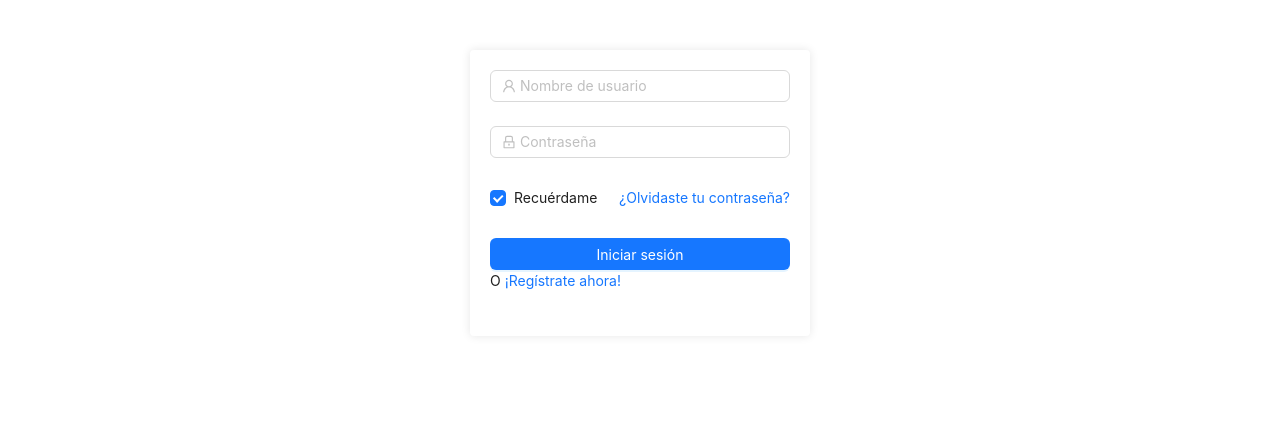
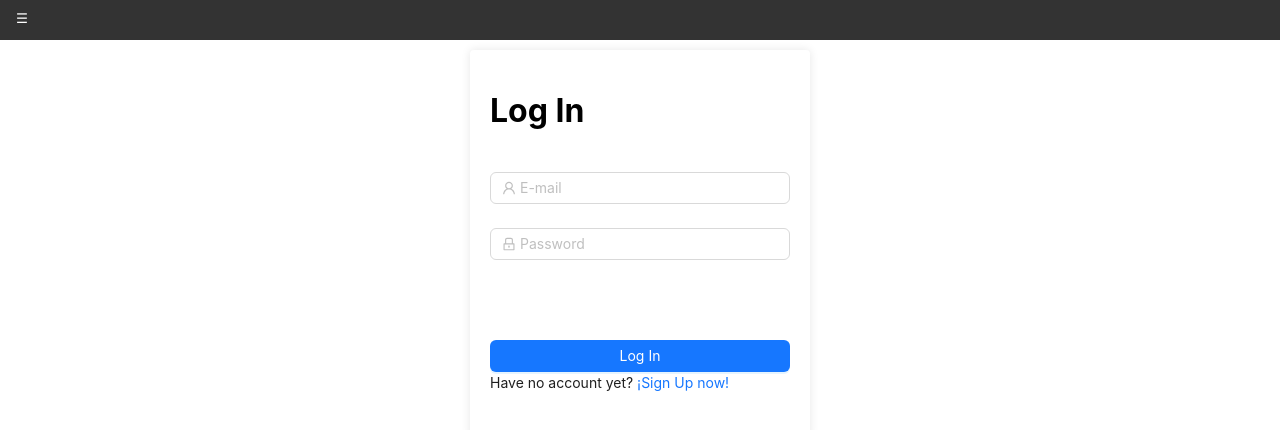
Before and after one commit to leogo22mz/survwayProject, a React (Create React App) app in the folder frontend/: page /login in a window 1280 px wide. Shown: the top 430 px of the page. Built offline with nearby package versions, Linux system fonts and the light colour scheme.

Commit message:
Finished Sign Up and Log In pages and styles

```diff
--- a/frontend/src/pages/Login.css
+++ b/frontend/src/pages/Login.css
@@ -1,4 +1,3 @@
-/* Login.css */
 .login-container {
     max-width: 300px;
     margin: 50px auto;
--- a/frontend/src/pages/Login.tsx
+++ b/frontend/src/pages/Login.tsx
@@ -3,12 +3,17 @@ import { useNavigate } from 'react-router-dom';
 import { Form, Input, Button, Checkbox, message } from 'antd';
 import { UserOutlined, LockOutlined } from '@ant-design/icons';
 import axios from 'axios';
-import './Login.css';
+import './Survey.css';
+
 
 function Login() {
   const navigate = useNavigate();
   const [loading, setLoading] = useState(false);
+  const [isSidebarOpen, setIsSidebarOpen] = useState(false);
 
+  const toggleSidebar = () => {
+    setIsSidebarOpen(!isSidebarOpen);
+  };
   const onFinish = async (values: any) => {
     setLoading(true);
     try {
@@ -28,53 +33,66 @@ function Login() {
     }
     setLoading(false);
   };
+  const toggleMenu = () => {
+    setIsMenuOpen(!isMenuOpen);
+  };
 
-
-
+  const [isMenuOpen, setIsMenuOpen] = useState(false);
 
   return (
+    <div className={`app-container ${isMenuOpen ? 'menu-open' : ''}`}>
+      <div className="topbar">
+      <button className="menu-toggle" onClick={toggleMenu}>☰</button>
+    </div>
+
+      <div className="sidebar">
+        <ul className="sidebar-menu">
+        <br/><br/>
+          <li className="menu-item" onClick={() => navigate('/')}>Home</li>
+          <li className="menu-item" onClick={() => navigate('/')}>My Surveys</li>
+          <li className="menu-item" onClick={() => navigate('/login')}>Log In</li>
+          <li className="menu-item" onClick={() => navigate('/signup')}>Sign Up</li>
+        </ul>
+      </div>
+
         <div className="login-container">
+        <h1>Log In</h1><br/>
       <Form
         name="normal_login"
         className="login-form"
         initialValues={{ remember: true }}
         onFinish={onFinish}
       >
+
         <Form.Item
           name="email"
-            rules={[{ required: true, message: 'Por favor, introduce tu nombre de usuario!' }]}
+          rules={[{ required: true, message: 'Please, email is needed' }]}
         >
-            <Input prefix={<UserOutlined className="site-form-item-icon" />} placeholder="Nombre de usuario" />
+          <Input prefix={<UserOutlined className="site-form-item-icon" />} placeholder="E-mail" />
         </Form.Item>
         <Form.Item
           name="password"
-            rules={[{ required: true, message: 'Por favor, introduce tu contraseña!' }]}
+          rules={[{ required: true, message: 'Password needed' }]}
         >
           <Input
             prefix={<LockOutlined className="site-form-item-icon" />}
             type="password"
-              placeholder="Contraseña"
+            placeholder="Password"
           />
         </Form.Item>
         <Form.Item>
-            <Form.Item name="remember" valuePropName="checked" noStyle>
-              <Checkbox>Recuérdame</Checkbox>
-            </Form.Item>
 
-            <a className="login-form-forgot" href="">
-              ¿Olvidaste tu contraseña?
-            </a>
         </Form.Item>
 
         <Form.Item>
           <Button type="primary" htmlType="submit" className="login-form-button" loading={loading}>
-              Iniciar sesión
+            Log In
           </Button>
-            O <a href="" onClick={() => navigate('/register')}>¡Regístrate ahora!</a>
+          Have no account yet? <a href="" onClick={() => navigate('/signup')}>¡Sign Up now!</a>
         </Form.Item>
       </Form>
       </div>
+      </div>
   );
 }
-
 export default Login;
--- a/frontend/src/pages/Signup.tsx
+++ b/frontend/src/pages/Signup.tsx
@@ -1,13 +1,14 @@
-import React, { useState } from 'react';
+import React, { useEffect, useState } from 'react';
 import { useNavigate } from 'react-router-dom';
-import { Form, Input, Button, message } from 'antd';
+import { Form, Input, Button, message, Checkbox } from 'antd';
 import { UserOutlined, LockOutlined } from '@ant-design/icons';
 import axios from 'axios';
-import './Login.css';
+import './Survey.css';
 
 function Register() {
   const navigate = useNavigate();
   const [loading, setLoading] = useState(false);
+  const [isMenuOpen, setIsMenuOpen] = useState(false);
 
   const onFinish = async (values: any) => {
     setLoading(true);
@@ -29,23 +30,40 @@ function Register() {
     }
     setLoading(false);
   };
+  const toggleMenu = () => {
+    setIsMenuOpen(!isMenuOpen);
+  };
 
   return (
-    <div className="register-container">
+    <div className={`register-container ${isMenuOpen ? 'menu-open' : ''}`}>
+      <div className="topbar">
+      <button className="menu-toggle" onClick={toggleMenu}>☰</button>
+      </div>
+      <div className="sidebar">
+        <ul className="sidebar-menu">
+        <br/><br/>
+          <li className="menu-item" onClick={() => navigate('/')}>Home</li>
+          <li className="menu-item" onClick={() => navigate('/')}>My Surveys</li>
+          <li className="menu-item" onClick={() => navigate('/login')}>Log In</li>
+          <li className="menu-item" onClick={() => navigate('/signup')}>Sign Up</li>
+        </ul>
+      </div>
+      <div className="login-container">
+      <h1>Sign Up</h1><br/>
       <Form
         name="register"
-        className="register-form"
+        className="login-form"
         initialValues={{ remember: true }}
         onFinish={onFinish}
       >
         <Form.Item
           name="email"
           rules={[
-            { required: true, message: 'Por favor, introduce tu correo electrónico!' },
-            { type: 'email', message: '¡El correo electrónico no es válido!' }
+            { required: true, message: 'Please, introduce your email!' },
+            { type: 'email', message: '¡E-mail is not valid!' }
           ]}
         >
-          <Input prefix={<UserOutlined className="site-form-item-icon" />} placeholder="Correo electrónico" />
+          <Input prefix={<UserOutlined className="site-form-item-icon" />} placeholder="E-mail" />
         </Form.Item>
         <Form.Item
           name="password"
@@ -54,15 +72,21 @@ function Register() {
           <Input
             prefix={<LockOutlined className="site-form-item-icon" />}
             type="password"
-            placeholder="Contraseña"
+            placeholder="Password"
           />
         </Form.Item>
         <Form.Item>
-          <Button type="primary" htmlType="submit" className="register-form-button" loading={loading}>
-            Registrarse
+
+        </Form.Item>
+
+        <Form.Item>
+          <Button type="primary" htmlType="submit" className="login-form-button" loading={loading}>
+            Register
           </Button>
+          Already have an account? <a href="" onClick={() => navigate('/login')}>¡Log In now!</a>
         </Form.Item>
       </Form>
+    </div>
     </div>
   );
 }
--- a/frontend/src/pages/Survey.css
+++ b/frontend/src/pages/Survey.css
@@ -263,8 +263,11 @@
 
 .app-container {
   display: flex;
-  overflow: hidden; /* Añadido para evitar desbordamiento */
-
+  overflow: hidden;
+}
+.register-container {
+  display: flex;
+  overflow: hidden;
 }
 
 .menu-toggle {
@@ -285,7 +288,10 @@
   overflow-y: auto;
 }
 .app-container.menu-open .sidebar {
-  left: 0; /* Muestra la sidebar */
+  left: 0;
+}
+.register-container.menu-open .sidebar {
+  left: 0;
 }
 .sidebar.open {
   transform: translateX(0);
@@ -307,6 +313,9 @@
 .app-container {
   display: flex;
 }
+.register-container {
+  display: flex;
+}
 
 .sidebar {
   width: 250px;
@@ -323,6 +332,9 @@
 .app-container.menu-open .sidebar {
   transform: translateX(0);
 }
+.register-container.menu-open .sidebar {
+  transform: translateX(0);
+}
 
 .content {
   flex-grow: 1;
@@ -331,6 +343,9 @@
 }
 
 .app-container:not(.menu-open) .content {
+  margin-left: 0;
+}
+.register-container:not(.menu-open) .content {
   margin-left: 0;
 }
 
@@ -397,9 +412,7 @@
   overflow-y: auto;
 }
 
-.app-container.menu-open .sidebar {
-  transform: translateX(0);
-}
+
 
 .content {
   flex-grow: 1;
@@ -409,6 +422,9 @@
 }
 
 .app-container:not(.menu-open) .content {
+  margin-left: 0;
+}
+.register-container:not(.menu-open) .content {
   margin-left: 0;
 }
 
@@ -501,3 +517,30 @@
 }
 
 /* Resto de tus estilos... */
+.login-container {
+  max-width: 300px;
+  margin: 50px auto;
+  padding: 20px;
+  box-shadow: 0 0 10px rgba(0, 0, 0, 0.1);
+  border-radius: 4px;
+  background: #fff;
+}
+
+.login-form {
+  max-width: 300px;
+}
+
+.login-form-forgot {
+  float: right;
+}
+
+.login-form-button {
+  width: 100%;
+}
+
+.site-form-item-icon {
+  color: rgba(0, 0, 0, 0.25);
+}
+.login-container{
+  width: 50%;
+}
--- a/frontend/src/pages/SurveyList.tsx
+++ b/frontend/src/pages/SurveyList.tsx
@@ -80,7 +80,8 @@ function SurveyList() {
         <br/><br/>
           <li className="menu-item" onClick={() => navigate('/')}>Home</li>
           <li className="menu-item" onClick={() => navigate('/')}>My Surveys</li>
-          <li className="menu-item" onClick={() => {/* handle log out */}}>Log Out</li>
+          <li className="menu-item" onClick={() => navigate('/login')}>Log In</li>
+          <li className="menu-item" onClick={() => navigate('/signup')}>Sign Up</li>
         </ul>
       </div>
       <div className="content">
```
Lines whose indentation alone changed are shown as unchanged.
